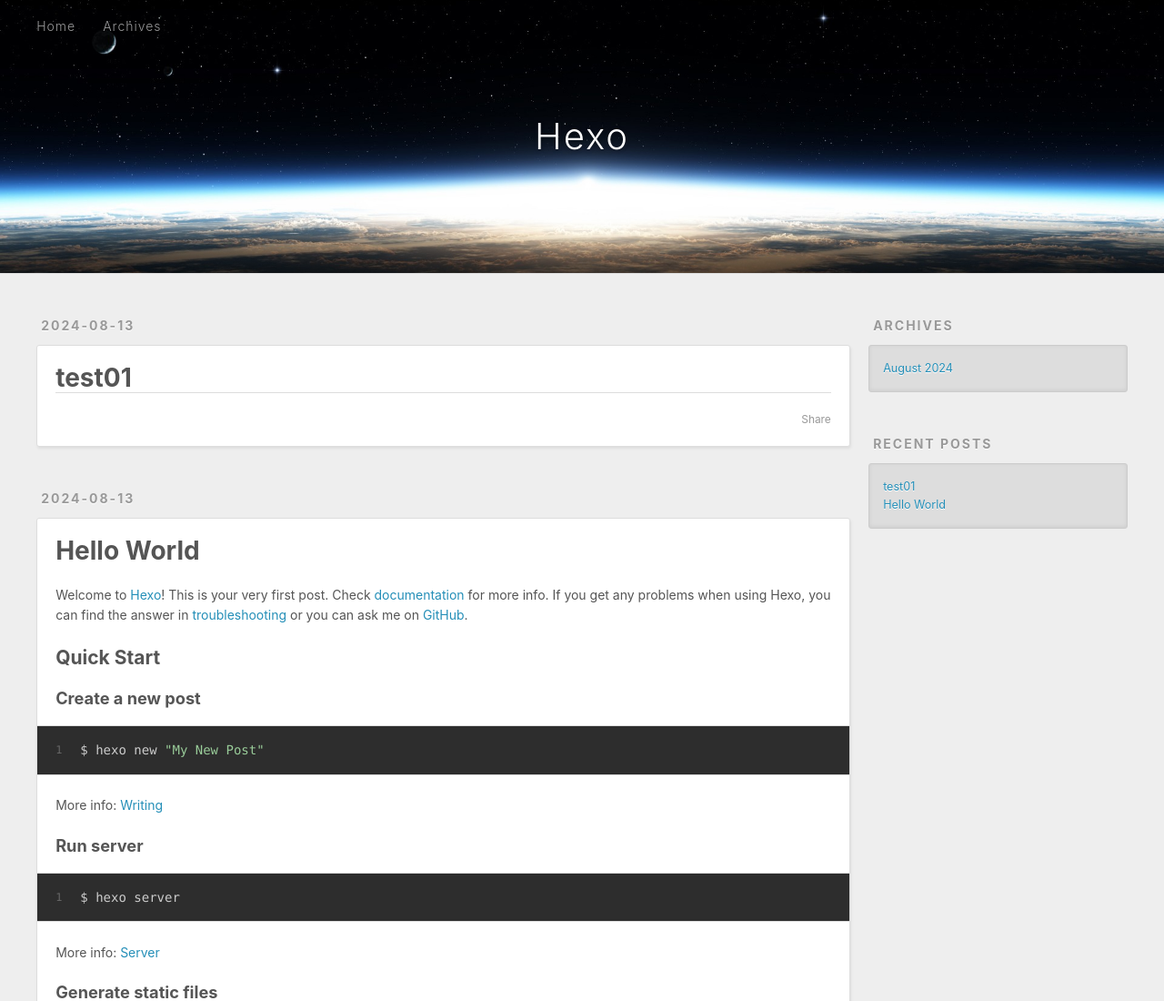
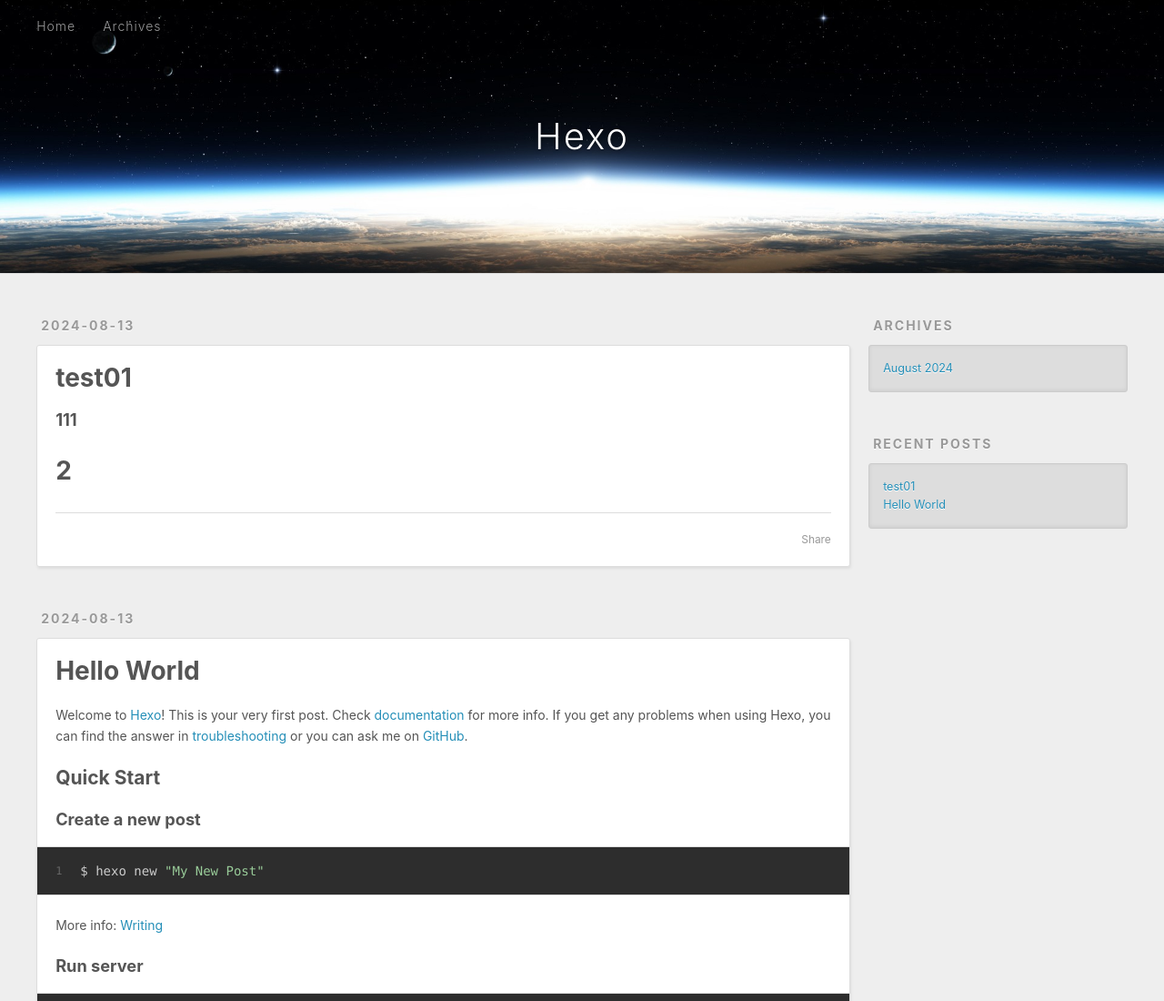
Before and after one commit to huanmothl/huanmothl.github.io, a plain HTML site: page index.html in a window 1280 px wide. Shown: the top 1100 px of the page at 91% size. Drawn offline with Linux system fonts and the light colour scheme.

Commit message:
Site updated: 2024-08-13 15:08:02

```diff
--- a/index.html
+++ b/index.html
@@ -91,7 +91,7 @@
 
     <div class="e-content article-entry" itemprop="articleBody">
 
-
+        <h3 id="111"><a href="#111" class="headerlink" title="111"></a>111</h3><h1 id="2"><a href="#2" class="headerlink" title="2"></a>2</h1>
 
     </div>
     <footer class="article-footer">
```
Also changed, not shown: 2024/08/13/test01/index.html (+5 -3 lines).
